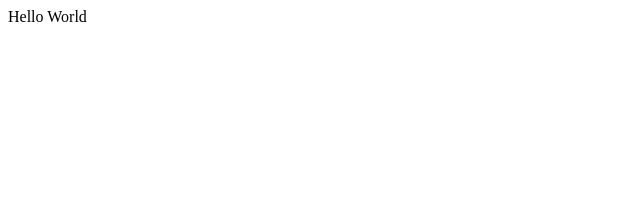
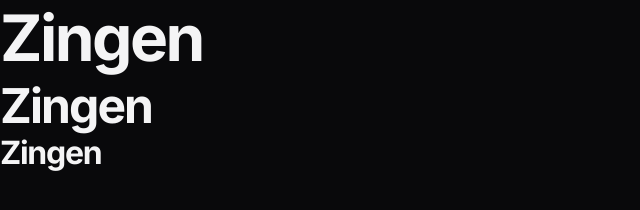
Before and after one commit to tomrodww/project_zingen, a plain HTML site: page index.html in a window 1280 px wide. Shown: the whole page, without its empty margins (0-640 px from the left). Drawn offline with Linux system fonts and the light colour scheme.

Commit message:
CSS variables update

```diff
--- a/index.html
+++ b/index.html
@@ -1,11 +1,22 @@
 <!DOCTYPE html>
 <html lang="en">
 <head>
+
+  <link rel="preconnect" href="https://fonts.googleapis.com">
+  <link rel="preconnect" href="https://fonts.gstatic.com" crossorigin>
+  <link href="https://fonts.googleapis.com/css2?family=Inter:ital,opsz,wght@0,14..32,100..900;1,14..32,100..900&display=swap" rel="stylesheet">
+
   <meta charset="UTF-8">
   <meta name="viewport" content="width=device-width, initial-scale=1.0">
   <title>Zingen</title>
+  <link rel="stylesheet" href="styles.css/index.css">
+
 </head>
+
 <body>
- Hello World
+  <h1>Zingen</h1>
+  <h2>Zingen</h2>
+  <h3>Zingen</h3>
 </body>
+
 </html>
--- a/styles.css/global.css
+++ b/styles.css/global.css
@@ -0,0 +1,83 @@
+*,
+*::before,
+*::after {
+  box-sizing: border-box;
+}
+
+* {
+  margin: 0;
+  padding: 0;
+  font: inherit;
+
+  -webkit-font-smoothing: antialiased;
+  -moz-osx-font-smoothing: grayscale;
+}
+
+:root {
+  --bg-color: #09090B;
+  --surface-color: #18181B;
+  --stroke-color: #27272A;
+  --text-color-primary: #f4f4f5;
+  --text-color-secondary: #a1a1aa;
+  --brand-color-primary: #f7b733;
+  --brand-color-secondary: #fc4a1a;
+
+  --ff-sans: 'Inter', system-ui, sans-serif;
+  --fw-base: 400;
+  --fw-md: 500;
+  --fw-bold: 700;
+
+  --fs-sm: 0.875rem;
+  --fs-base: 1rem;
+  --fs-lg: 1.125rem;
+  --fs-xl: 1.5rem;
+  --fs-2xl: 2.5rem;
+}
+
+html {
+  font-family: var(--ff-sans);
+  font-weight: var(--fw-base);
+  font-size: var(--fs-base);
+  line-height: 1.6;
+  color: var(--text-color-primary);
+}
+
+body {
+  background-color: var(--bg-color);
+}
+
+h1, h2, h3 {
+  line-height: 1.2;
+  color: var(--text-color-primary);
+  font-weight: var(--fw-bold);
+  letter-spacing: -0.04em;
+}
+
+h1 {
+  font-size: var(--fs-2xl);
+}
+
+h2 {
+  font-size: var(--fs-xl);
+}
+
+h3 {
+  font-size: var(--fs-lg);
+}
+
+a {
+  text-decoration: none;
+  color: inherit;
+}
+
+ul[role="list"] {
+  list-style: none;
+}
+
+@media (width >= 80em) {
+  :root {
+    --fs-lg: 2rem;
+    --fs-xl: 3rem;
+    --fs-2xl: 4rem;
+  }
+}
--- a/styles.css/index.css
+++ b/styles.css/index.css
@@ -0,0 +1 @@
+@import url(./global.css);
```
